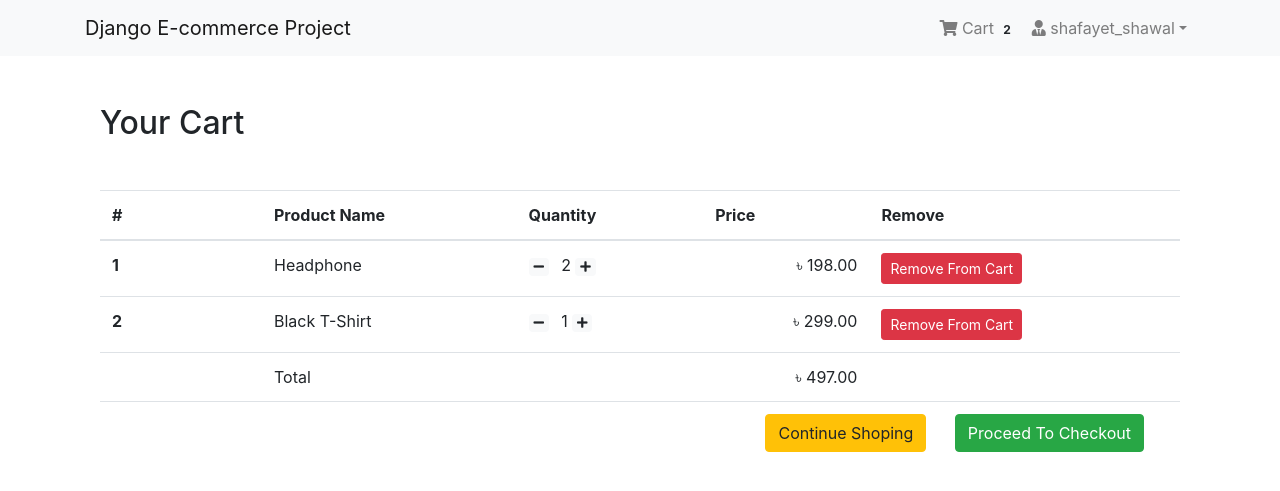
After one commit to Shafayet-Shawal96/Django-Ecommerce-Website2, a Django app: page /shop/cart/ in a window 1280 px wide. The commit adds this page. Shown: the top 491 px of the page. Run offline with Django 3.2, Linux system fonts and the light colour scheme; a user stored in the database is signed in; data comes from the database, SQL or seed files in the repository; some libraries are stand-ins or nearby versions.

Commit message:
cart template done

```diff
--- a/App_Order/models.py
+++ b/App_Order/models.py
@@ -29,6 +29,6 @@ class Order(models.Model):
 
     def get_totals(self):
         total = 0
-        for order_item in self.orderitems.all():
+        for order_item in self.orderitem.all():
             total += float(order_item.get_total())
         return total
--- /dev/null
+++ b/App_Order/templatetags/cart_tag.py
@@ -0,0 +1,13 @@
+from django import template
+from App_Order.models import Order
+
+register = template.Library()
+
+@register.filter
+def cart_total(user):
+    order = Order.objects.filter(user=user, ordered=False)
+
+    if order.exists():
+        return order[0].orderitem.count()
+    else:
+        return 0
--- a/App_Order/urls.py
+++ b/App_Order/urls.py
@@ -4,5 +4,6 @@ from App_Order import views
 app_name = 'App_Order'
 
 urlpatterns = [
-    path('add/<pk>/', views.add_to_cart, name="add")
+    path('add/<pk>/', views.add_to_cart, name="add"),
+    path('cart/', views.cart_view, name="cart"),
 ]
--- a/App_Order/views.py
+++ b/App_Order/views.py
@@ -27,3 +27,14 @@ def add_to_cart(request, pk):
         order.orderitem.add(order_item[0])
         messages.info(request, "This item was added to your cart")
         return redirect("App_Shop:home")
+
+@login_required
+def cart_view(request):
+    carts = Cart.objects.filter(user=request.user, purchased=False)
+    orders = Order.objects.filter(user=request.user, ordered=False)
+    if carts.exists() and orders.exists():
+        order = orders[0]
+        return render(request, 'App_Order/cart.html', context={'carts': carts, 'order':order})
+    else:
+        messages.warning(request, "You don't have any item in your cart!")
+        return redirect("App_Shop:home")
--- /dev/null
+++ b/templates/App_Order/cart.html
@@ -0,0 +1,51 @@
+{% extends 'base.html' %}
+{% block body_block %}
+<div class="container my-5">
+  <div class="my-5">
+    <h2>Your Cart</h2>
+  </div>
+  <table class="table table-hover">
+    <thead>
+      <tr>
+        <th scope="col" width="15%">#</th>
+        <th scope="col">Product Name</th>
+        <th scope="col">Quantity</th>
+        <th scope="col" align="center">Price</th>
+        <th scop="col">Remove</th>
+      </tr>
+    </thead>
+    <tbody>
+      {% for cart in carts %}
+      <tr>
+        <th scope="row">{{ forloop.counter }}</th>
+        <td>{{cart.item.name}}</td>
+        <td>
+          <a class="mr-2" href="#"><span class="badge badge-light"><i class="fas fa-minus"></i></span></a>
+          <!-- <a class="mr-2" href="#"><span class="badge badge-light"><i class="fas fa-minus"></i></span></a> -->
+          {{ cart.quantity }}
+          <a class="mr-2" href="#"> <span class="badge badge-light"> <i class="fas fa-plus"></i></span></a>
+          <!-- <a class="mr-2" href="#"> <span class="badge badge-light"> <i class="fas fa-plus"></i></span></a> -->
+        </td>
+        <td align="right">&#2547; {{cart.get_total}}</td>
+        <td><a href="#" class="btn btn-danger btn-sm">Remove From Cart</a></td>
+        <!-- <td><a href="#" class="btn btn-danger btn-sm">Remove From Cart</a></td> -->
+      </tr>
+      {% endfor %}
+      <tr>
+        <th scope="row"></th>
+        <td colspan="2">Total</td>
+        <td align="right">&#2547; {{order.get_totals | floatformat:2 }}</td>
+        <td></td>
+      </tr>
+      <tr>
+        <th scope="row"></th>
+        <td colspan="4" class="text-right">
+          <a href="{% url 'App_Shop:home' %}" class="btn btn-warning mr-4">Continue Shoping</a>
+          <a href="#" class="btn btn-success mr-4">Proceed To Checkout</a>
+          <!-- <a href="#" class="btn btn-success mr-4">Proceed To Checkout</a> -->
+        </td>
+      </tr>
+    </tbody>
+  </table>
+</div>
+{% endblock %}
--- a/templates/navbar.html
+++ b/templates/navbar.html
@@ -1,4 +1,4 @@
-{% comment %} {% load cart_tag %} {% endcomment %}
+{% load cart_tag %}
 <nav class="navbar navbar-expand-lg navbar-light bg-light">
   <div class="container">
     <a class="navbar-brand" href="{% url 'App_Shop:home' %}">Django E-commerce Project</a>
@@ -8,14 +8,10 @@
       <ul class="navbar-nav ml-auto">
         {% if request.user.is_authenticated %}
         <li class="nav-item">
-           <a href="#" class="nav-link">
-              <i class="fa fa-shopping-cart"></i> Cart
-              <span class="badge badge-light">1</span>
-          </a>
-          {% comment %} <a href="{% url 'App_Order:cart' %}" class="nav-link">
+          <a href="{% url 'App_Order:cart' %}" class="nav-link">
               <i class="fa fa-shopping-cart"></i> Cart
               <span class="badge badge-light">{{ request.user | cart_total }}</span>
-          </a>  {% endcomment %}
+          </a>
         </li>
         <li class="nav-item">
 
@@ -24,7 +20,7 @@
           <a class="nav-link dropdown-toggle" href="#" id="navbarDropdown" role="button" data-toggle="dropdown" aria-haspopup="true" aria-expanded="false"><i class="fas fa-user-tie"></i> {{request.user.profile.username}}</a>
           <div class="dropdown-menu" aria-labelledby="nabbarDropdown">
             <a class="dropdown-item" href="{% url 'App_Login:profile' %}">Profile</a>
-            <a class="dropdown-item" href="">Orders</a>
+            <a class="dropdown-item" href="#">Orders</a>
             {% comment %} <a class="dropdown-item" href="{% url 'App_Payment:orders' %}">Orders</a> {% endcomment %}
             <div class="dropdown-divider"></div>
             <a class="dropdown-item" href="{% url 'App_Login:logout' %}">Logout</a>
```
Also changed, not shown: App_Order/templatetags/__init__.py (added).
